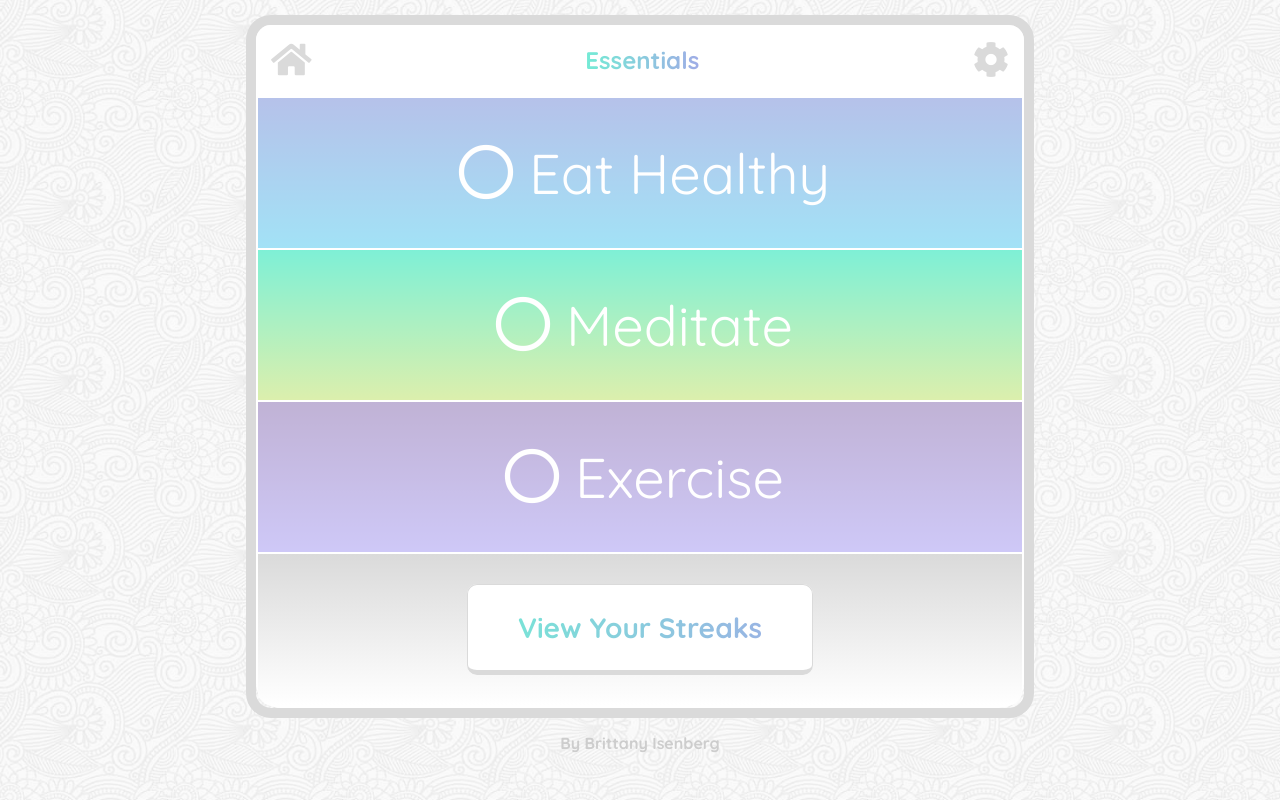
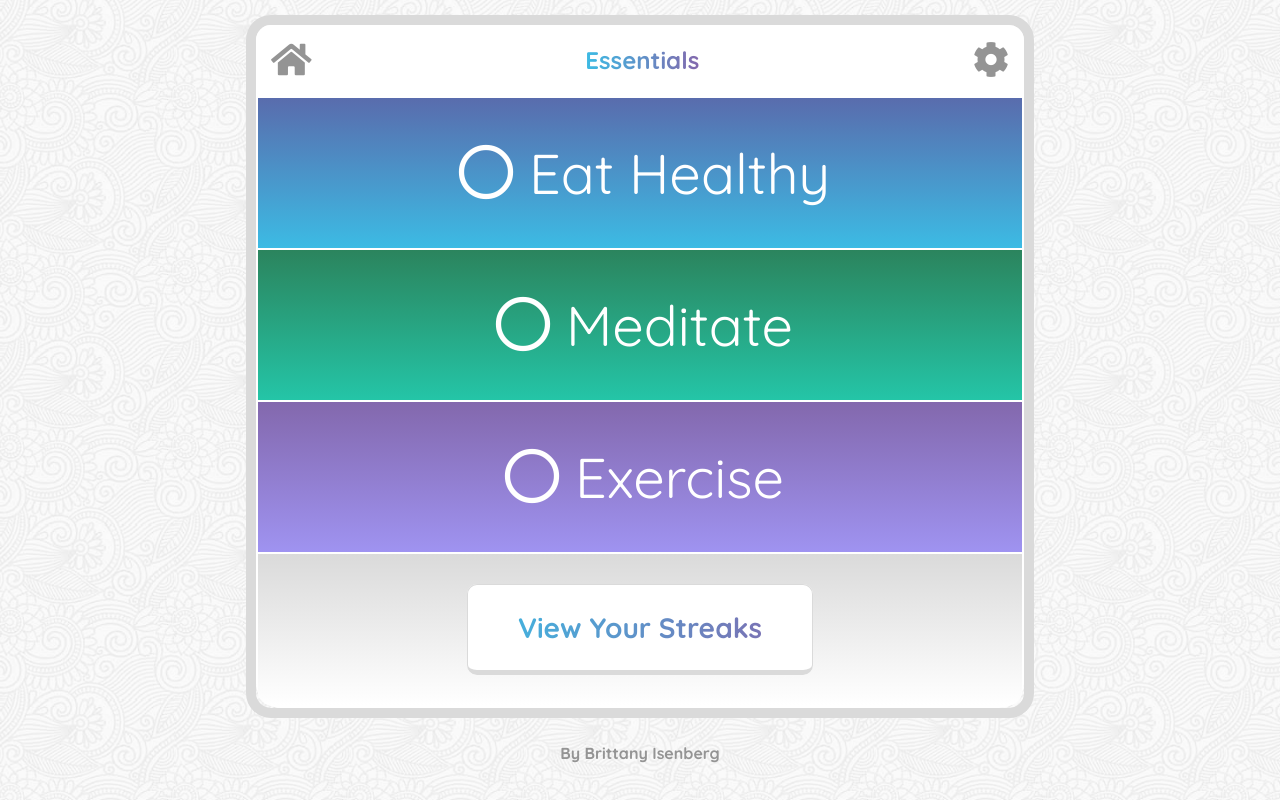
Before and after one commit to brittanyleigh/habits, a Django app: page / in a window 1280 px wide. Run offline with Django 3.2, Linux system fonts and the light colour scheme; the visitor is signed in with stand-in values (Sample User, id 1); data comes from the database, SQL or seed files in the repository; some libraries are stand-ins or nearby versions.

Commit message:
a11y wcag contrast colors

```diff
--- a/daily_habits/static/habits.css
+++ b/daily_habits/static/habits.css
@@ -6,7 +6,7 @@ body {
   background-size: 175px; }
 
 a {
-  color: #dadada;
+  color: #949494;
   text-decoration: none; }
 
 .container {
@@ -45,7 +45,6 @@ a {
   -webkit-box-align: center;
   -ms-flex-align: center;
   align-items: center;
-  color: #dadada;
   padding: 0px 15px;
   background: white;
   border-top-left-radius: 15px;
@@ -54,8 +53,8 @@ a {
   .header__li {
     display: block; }
   .header__h1 {
-    background-image: -webkit-gradient(linear, left top, right top, from(#74ebd5), to(#9face6));
-    background-image: linear-gradient(to right, #74ebd5 0%, #9face6 100%);
+    background-image: -webkit-gradient(linear, left top, right top, from(#3cbbe4), to(#8368ad));
+    background-image: linear-gradient(to right, #3cbbe4 0%, #8368ad 100%);
     -webkit-background-clip: text;
     -webkit-text-fill-color: transparent;
     margin-right: auto;
@@ -63,8 +62,10 @@ a {
   .header__h4 {
     font-size: 36px;
     margin: 0px; }
-  .header__a:hover, .header__a:focus, .header__a:active {
-    color: #c1c1c1; }
+  .header__a {
+    color: #949494; }
+    .header__a:hover, .header__a:focus, .header__a:active {
+      color: #8368ad; }
 
 .nav {
   margin: 0 auto;
@@ -91,11 +92,11 @@ a {
   border-right: 0px;
   border-left: 0px; }
   .habit--primary {
-    background-image: -webkit-gradient(linear, left bottom, left top, from(#48c6ef), to(#6f86d6));
-    background-image: linear-gradient(to top, #48c6ef 0%, #6f86d6 100%); }
+    background-image: -webkit-gradient(linear, left bottom, left top, from(#3cbbe4), to(#596cad));
+    background-image: linear-gradient(to top, #3cbbe4 0%, #596cad 100%); }
   .habit--secondary {
-    background-image: -webkit-gradient(linear, left bottom, left top, from(#bae15d), to(#00e3ae));
-    background-image: linear-gradient(to top, #bae15d 0%, #00e3ae 100%); }
+    background-image: -webkit-gradient(linear, left bottom, left top, from(#24c5a7), to(#2b845d));
+    background-image: linear-gradient(to top, #24c5a7 0%, #2b845d 100%); }
   .habit--tertiary {
     background-image: -webkit-gradient(linear, left bottom, left top, from(#9f93f1), to(#8368ad));
     background-image: linear-gradient(to top, #9f93f1 0%, #8368ad 100%); }
@@ -104,8 +105,6 @@ a {
     background-image: linear-gradient(to top, #ffffff 0%, #dadada 100%);
     border-bottom-left-radius: 15px;
     border-bottom-right-radius: 15px; }
-  .habit--incomplete {
-    opacity: .5; }
   .habit__item {
     max-width: 768px;
     margin: 0 auto;
@@ -153,6 +152,8 @@ a {
       font-family: "Font Awesome 5 Free";
       font-weight: 900;
       content: "\f058"; }
+    .habit__label--pull-left {
+      margin-left: -12px; }
     @media screen and (max-width: 650px) {
       .habit__label {
         font-size: 36px;
@@ -164,8 +165,6 @@ a {
 
 .habits-form {
   margin-bottom: 0px; }
-  .habits-form label {
-    margin-left: -12px; }
 
 .btn {
   min-height: 75px;
@@ -186,8 +185,8 @@ a {
     padding: 25px 50px;
     font-size: 28px;
     text-decoration: none;
-    background-image: -webkit-gradient(linear, left top, right top, from(#74ebd5), to(#9face6));
-    background-image: linear-gradient(to right, #74ebd5 0%, #9face6 100%);
+    background-image: -webkit-gradient(linear, left top, right top, from(#3cbbe4), to(#8368ad));
+    background-image: linear-gradient(to right, #3cbbe4 0%, #8368ad 100%);
     -webkit-background-clip: text;
     -webkit-text-fill-color: transparent;
     font-family: "Quicksand", sans-serif;
@@ -203,8 +202,8 @@ a {
   .btn--secondary {
     margin-top: 0px; }
     .btn--secondary span {
-      background: #dadada;
-      border-color: #c1c1c1;
+      background: #949494;
+      border-color: #7b7b7b;
       -webkit-background-clip: unset;
       -webkit-text-fill-color: unset;
       color: white;
@@ -236,7 +235,7 @@ a {
 .profile input[type="text"], .profile input[type="password"], .signup input[type="text"], .signup input[type="password"] {
   font-family: "Quicksand", sans-serif;
   font-size: 32px;
-  color: #dadada;
+  color: #949494;
   -webkit-box-shadow: 0 0 0px 1000px white inset;
   border: solid 1px #dadada;
   border-radius: 10px;
@@ -272,12 +271,13 @@ a {
   font-weight: 500; }
 
 .footer {
-  text-align: center; }
+  text-align: center;
+  padding: 10px; }
   .footer__a {
     font-weight: bold;
-    color: #cdcdcd; }
+    color: #949494; }
     .footer__a:hover {
       cursor: pointer;
-      color: #9face6; }
+      color: #8368ad; }
 
 /*# sourceMappingURL=habits.css.map */
--- a/daily_habits/static/habits.scss
+++ b/daily_habits/static/habits.scss
@@ -2,14 +2,15 @@
 
 $font-family: 'Quicksand', sans-serif;
 $neutral: #dadada;
-$primary-a: #48c6ef;
-$primary-b: #6f86d6;
-$secondary-a: #bae15d;
-$secondary-b: #00e3ae;
+$dark-neutral: #949494;
+$primary-a: #3cbbe4;
+$primary-b: #596cad;
+$secondary-a: #24c5a7;
+$secondary-b: #2b845d;
 $tertiary-a: #9f93f1;
 $tertiary-b: #8368ad;
-$highlight-a: #74ebd5;
-$highlight-b: #9face6;
+$highlight-a: $primary-a;
+$highlight-b: $tertiary-b;
 
 body {
 	margin: 0px;
@@ -19,7 +20,7 @@ body {
 }
 
 a {
-	color: $neutral;
+	color: $dark-neutral;
 	text-decoration: none;
 }
 .container {
@@ -60,7 +61,6 @@ a {
     -webkit-box-align: center;
         -ms-flex-align: center;
             align-items: center;
-    color: $neutral;
     padding: 0px 15px;
     background: white;
 		border-top-left-radius: 15px;
@@ -85,8 +85,9 @@ a {
     }
 
 		&__a {
+			color: $dark-neutral;
 			&:hover, &:focus, &:active {
-				color: darken($neutral, 10%);
+				color: $highlight-b;
 			}
 		}
 }
@@ -138,9 +139,6 @@ a {
 	  background-image: linear-gradient(to top, #ffffff 0%, $neutral 100%);
 		border-bottom-left-radius: 15px;
 		border-bottom-right-radius: 15px;
-	}
-	&--incomplete {
-		opacity: .5;
 	}
 	&__item {
     max-width: 768px;
@@ -198,6 +196,9 @@ a {
 			font-weight: 900;
 			content: "\f058";
 		}
+		&--pull-left {
+			margin-left: -12px; // to account for checkbox element
+		}
 
     @media screen and (max-width: 650px){
 	    font-size: 36px;
@@ -215,9 +216,6 @@ a {
 
 .habits-form {
 	margin-bottom: 0px;
-	label {
-		margin-left: -12px; // to account for checkbox element
-	}
 }
 
 .btn {
@@ -265,8 +263,8 @@ a {
 		margin-top: 0px;
 
 		span {
-			background: $neutral;
-			border-color: darken($neutral, 10%);
+			background: $dark-neutral;
+			border-color: darken($dark-neutral, 10%);
 			-webkit-background-clip: unset;
 		  -webkit-text-fill-color: unset;
 	    color: white;
@@ -311,9 +309,9 @@ a {
 	input[type="text"], input[type="password"] {
     font-family: "Quicksand", sans-serif;
     font-size: 32px;
-    color: #dadada;
+    color: $dark-neutral;
     -webkit-box-shadow: 0 0 0px 1000px white inset;
-    border: solid 1px #dadada;
+    border: solid 1px $neutral;
     border-radius: 10px;
     margin-top: 5px;
     padding: 5px;
@@ -365,9 +363,10 @@ a {
 
 .footer {
 	text-align: center;
+	padding: 10px;
 	&__a {
 		font-weight: bold;
-		color: darken($neutral, 5%);
+		color: $dark-neutral;
 		&:hover {
 			cursor: pointer;
 			color: $highlight-b;
--- a/daily_habits/templates/daily_habits/habits_list.html
+++ b/daily_habits/templates/daily_habits/habits_list.html
@@ -8,19 +8,19 @@
   		<div class="habit habit--primary {% if not habits.habitOneCompleted %}habit--incomplete{% endif %}">
   			<div class="habit__item">
   				<input id="habitOneCompleted" class="habit__checkbox" type="checkbox" name="habitOneCompleted" {% if habits.habitOneCompleted %} checked {% endif %}>
-      		<label for="habitOneCompleted" class="habit__label {% if habits.habitOneCompleted %}habit__label--checked{% endif %}">{% if profile.habitOne %}{{ profile.habitOne }}{% else %}Eat Healthy{% endif %} </label>
+      		<label for="habitOneCompleted" class="habit__label habit__label--pull-left {% if habits.habitOneCompleted %}habit__label--checked{% endif %}">{% if profile.habitOne %}{{ profile.habitOne }}{% else %}Eat Healthy{% endif %} </label>
 				</div>
 			</div>
 			<div class="habit habit--secondary {% if not habits.habitTwoCompleted %}habit--incomplete{% endif %}">
 				<div class="habit__item">
 			    <input id="habitTwoCompleted" class="habit__checkbox" type="checkbox" name="habitTwoCompleted" {% if habits.habitTwoCompleted %} checked {% endif %}>
-					<label for="habitTwoCompleted" class="habit__label {% if habits.habitTwoCompleted %}habit__label--checked{% endif %}">{% if profile.habitTwo %}{{ profile.habitTwo }}{% else %}Meditate{% endif %} </label>
+					<label for="habitTwoCompleted" class="habit__label habit__label--pull-left {% if habits.habitTwoCompleted %}habit__label--checked{% endif %}">{% if profile.habitTwo %}{{ profile.habitTwo }}{% else %}Meditate{% endif %} </label>
 				</div>
 			</div>
 			<div class="habit habit--tertiary {% if not habits.habitThreeCompleted %}habit--incomplete{% endif %}">
 				<div class="habit__item">
 			    <input id="habitThreeCompleted" class="habit__checkbox" type="checkbox" name="habitThreeCompleted" {% if habits.habitThreeCompleted %} checked {% endif %}>
-			    <label for="habitThreeCompleted" class="habit__label {% if habits.habitThreeCompleted %}habit__label--checked{% endif %}">{% if profile.habitThree %}{{ profile.habitThree }}{% else %}Exercise{% endif %} </label>
+			    <label for="habitThreeCompleted" class="habit__label habit__label--pull-left {% if habits.habitThreeCompleted %}habit__label--checked{% endif %}">{% if profile.habitThree %}{{ profile.habitThree }}{% else %}Exercise{% endif %} </label>
 				</div>
 			</div>
 	    </form>
```
Also changed, not shown: 1 other file.
